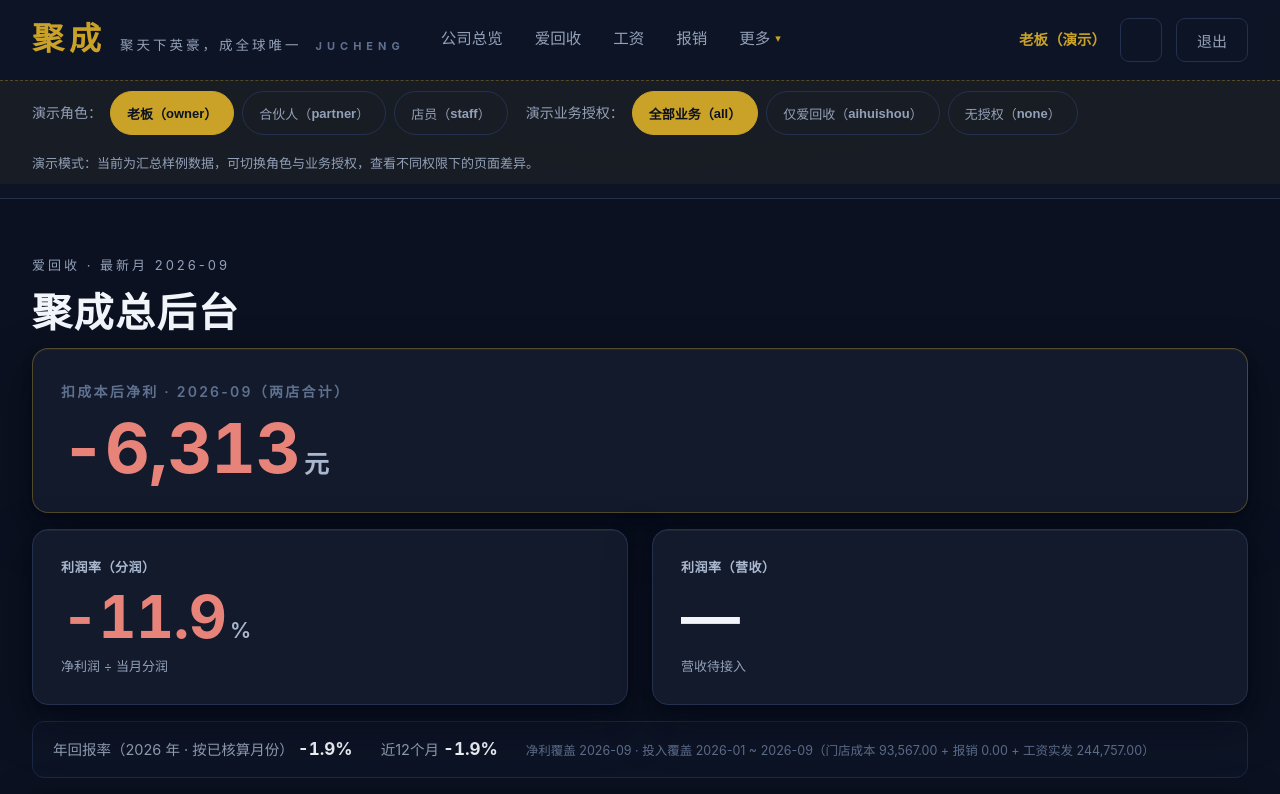
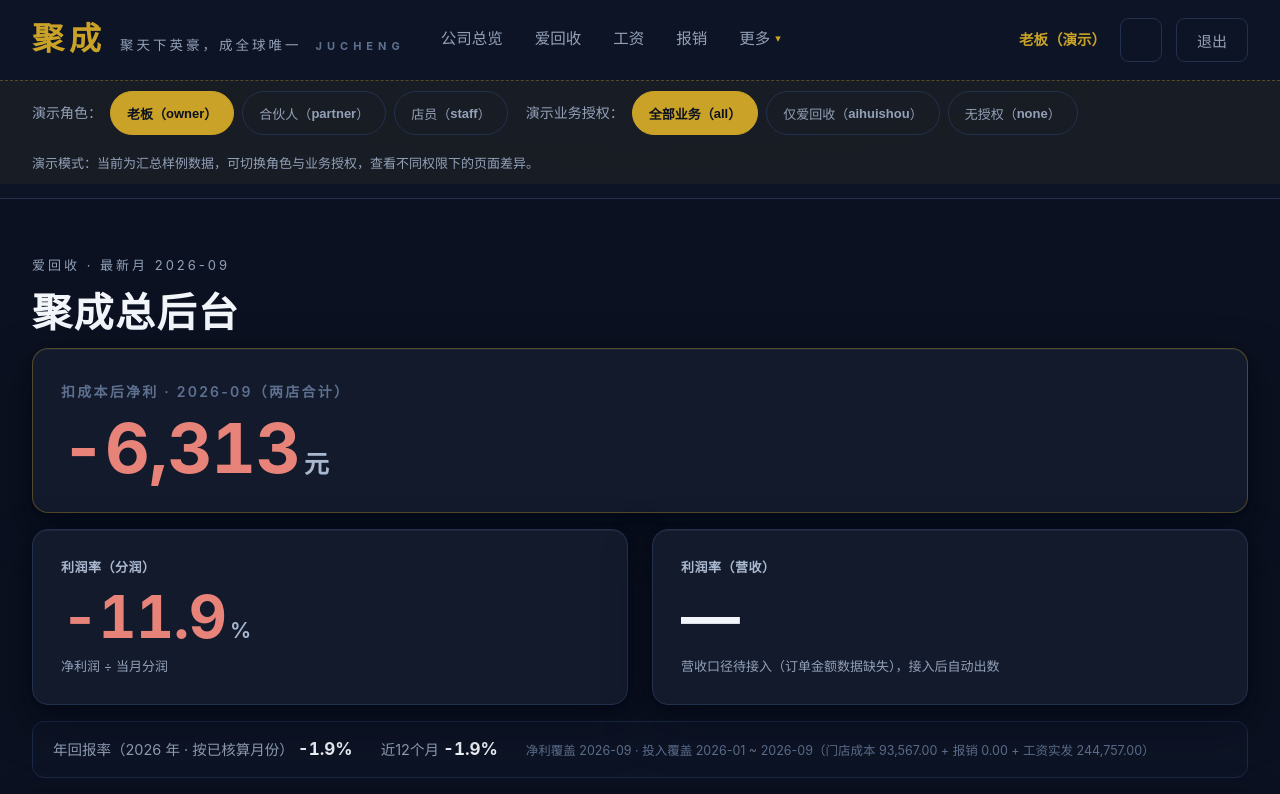
Before and after one commit to mzq1819341343-ux/jucheng-admin-web, a Next.js app: page / in a window 1280 px wide. Shown: the top 794 px of the page. Built offline with nearby package versions, Linux system fonts and the light colour scheme; no server answers; the database is empty.

Commit message:
指令166-P1修复A：总览利润率（营收）卡口径句改为可见完整句，与驾驶舱逐字一致（原仅悬停提示可见、卡面短标「营收待接入」）

```diff
--- a/app/page.tsx
+++ b/app/page.tsx
@@ -187,7 +187,7 @@ export default async function OverviewPage({
                   label="利润率（营收）"
                   value={latestOp.revenueMargin === null ? "—" : latestOp.revenueMargin.toFixed(1)}
                   unit={latestOp.revenueMargin === null ? undefined : "%"}
-                  sub={latestOp.revenueMargin === null ? "营收待接入" : "净利润 ÷ 当月营收"}
+                  sub={latestOp.revenueMargin === null ? "营收口径待接入（订单金额数据缺失），接入后自动出数" : "净利润 ÷ 当月营收"}
                   hint={
                     latestOp.revenueMargin === null
                       ? "营收口径待接入（订单金额数据缺失），接入后自动出数"
```
